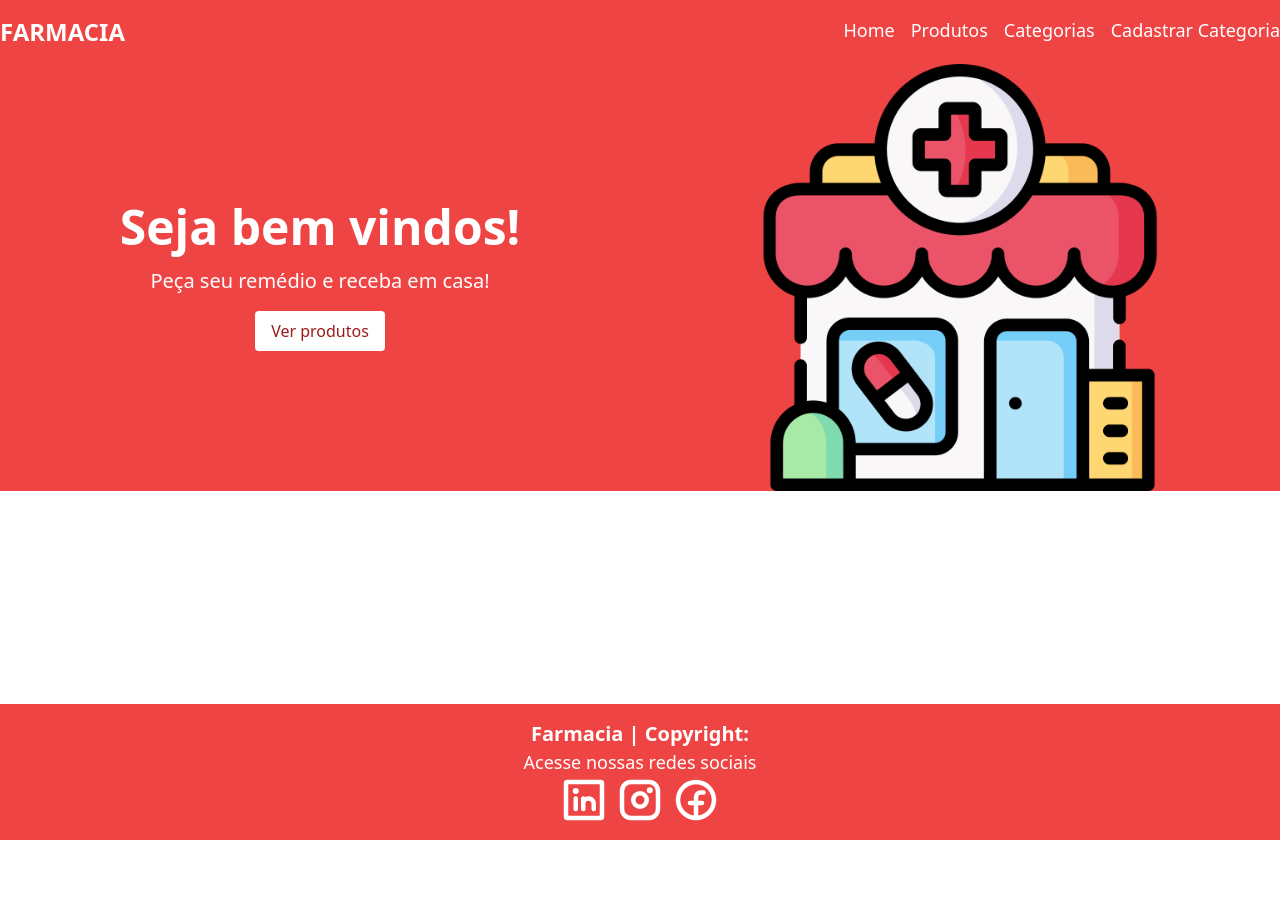
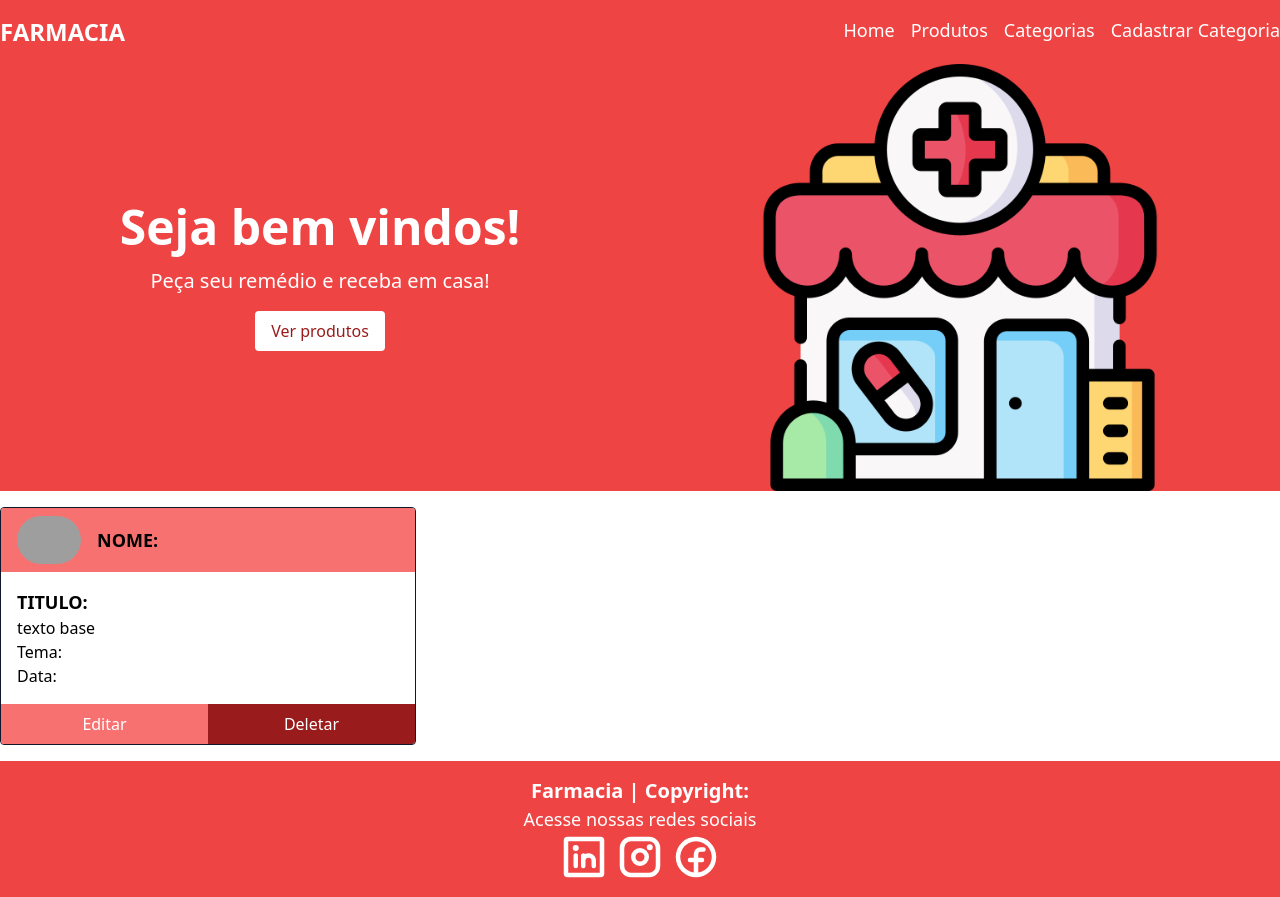
Before and after one commit to Yannssouza/farmacia-frontend, a React (Vite) app: page / in a window 1280 px wide. Before the commit the page ends 840 px from the top, so only its background shows below. Built offline with nearby package versions, Linux system fonts and the light colour scheme; grey boxes are pictures that could not be loaded.

Commit message:
CRUD Criado

```diff
--- a/src/App.tsx
+++ b/src/App.tsx
@@ -8,6 +8,7 @@ import Home from "./pages/home/Home";
 import FormularioCategoria from "./components/categorias/formularioCategorias/FormularioCategoria";
 import ListaCategorias from "./components/categorias/listaCategorias/ListaCategorias";
 import DeletarCategoria from "./components/categorias/deletarCategoria/DeletarCategoria";
+import ListaProdutos from "./components/produtos/listaProdutos/ListaProdutos";
 
 function App() {
   return (
@@ -30,6 +31,7 @@ function App() {
               path="/deletarCategoria/:id"
               element={<DeletarCategoria />}
             />
+            <Route path="/produtos" element={<ListaProdutos />} />
           </Routes>
         </div>
         <Footer />
--- a/src/components/navbar/Navbar.tsx
+++ b/src/components/navbar/Navbar.tsx
@@ -6,13 +6,17 @@ function Navbar() {
     <>
       <div className="w-full bg-red-500 text-white flex justify-center py-4">
         <div className="container flex justify-between text-lg">
-          <div className="text-2xl font-bold uppercase">Farmacia</div>
+          <Link to="/" className="text-2xl font-bold uppercase">
+            Farmacia
+          </Link>
 
           <div className="flex gap-4">
             <Link to="/" className="hover:underline">
               Home
             </Link>
-            <div className="hover:underline">Produtos</div>
+            <Link to="/produtos" className="hover:underline">
+              Produtos
+            </Link>
             <Link to="/categorias" className="hover:underline">
               Categorias
             </Link>
--- /dev/null
+++ b/src/components/produtos/cardProdutos/CardProdutos.tsx
@@ -0,0 +1,41 @@
+import React from "react";
+import { Link } from "react-router-dom";
+
+function CardProdutos() {
+  return (
+    <div className="border-slate-900 border flex flex-col rounded overflow-hidden justify-between">
+      <div>
+        <div className="flex w-full bg-red-400 py-2 px-4 items-center gap-4">
+          <img
+            src="src/components/produtos/cardProdutos/CardProdutos"
+            className="h-12 rounded-full"
+            alt=""
+          />
+          <h3 className="text-lg font-bold text-center uppercase ">Nome:</h3>
+        </div>
+        <div className="p-4 ">
+          <h4 className="text-lg font-semibold uppercase">Titulo:</h4>
+          <p>texto base</p>
+          <p>Tema: </p>
+          <p>Data: </p>
+        </div>
+      </div>
+      <div className="flex">
+        <Link
+          to=""
+          className="w-full text-white bg-red-400 hover:bg-red-800 flex items-center justify-center py-2"
+        >
+          <button>Editar</button>
+        </Link>
+        <Link
+          to=""
+          className="text-white bg-red-800 hover:bg-red-700 w-full flex items-center justify-center"
+        >
+          <button>Deletar</button>
+        </Link>
+      </div>
+    </div>
+  );
+}
+
+export default CardProdutos;
--- /dev/null
+++ b/src/components/produtos/listaProdutos/ListaProdutos.tsx
@@ -0,0 +1,14 @@
+import React from "react";
+import CardProdutos from "../cardProdutos/CardProdutos";
+
+function ListaPostagens() {
+  return (
+    <>
+      <div className="container mx-auto my-4 grid grid-cols-1 md:grid-cols-2 lg:grid-cols-3 gap-4">
+        <CardProdutos />
+      </div>
+    </>
+  );
+}
+
+export default ListaPostagens;
--- a/src/pages/home/Home.tsx
+++ b/src/pages/home/Home.tsx
@@ -1,6 +1,7 @@
 import React from "react";
 import homeLogo from "../../assets/home.png";
 import "./Home.css";
+import ListaProdutos from "../../components/produtos/listaProdutos/ListaProdutos";
 
 function Home() {
   return (
@@ -23,6 +24,7 @@ function Home() {
           </div>
         </div>
       </div>
+      <ListaProdutos />
     </>
   );
 }
```
